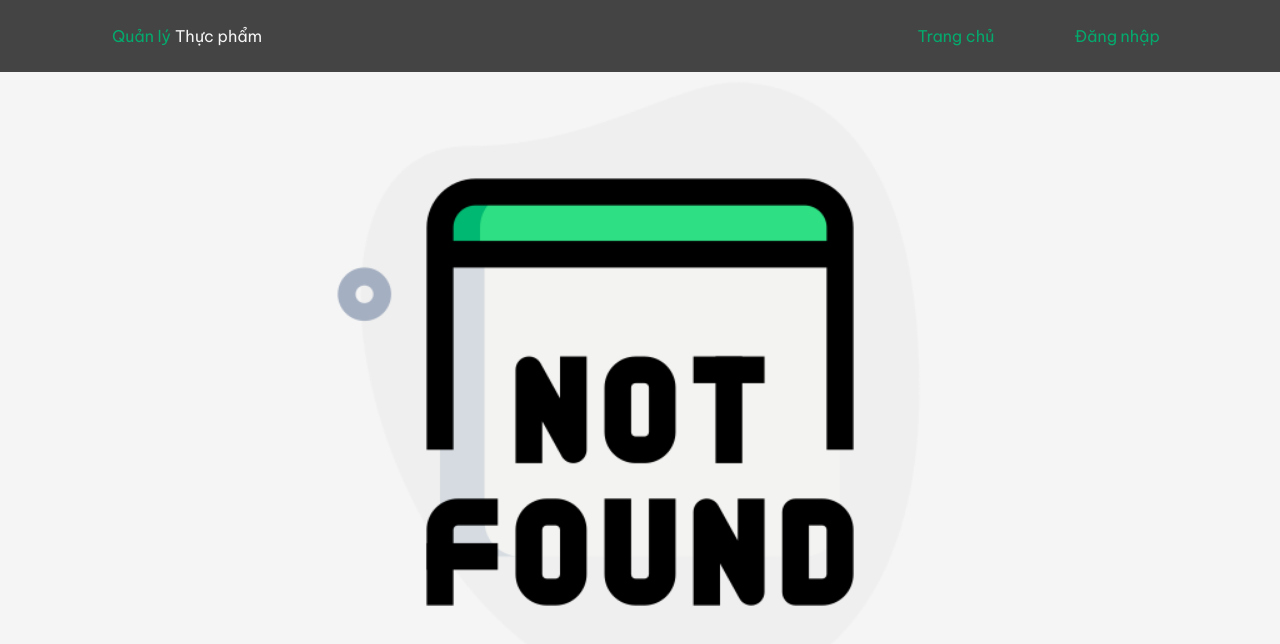
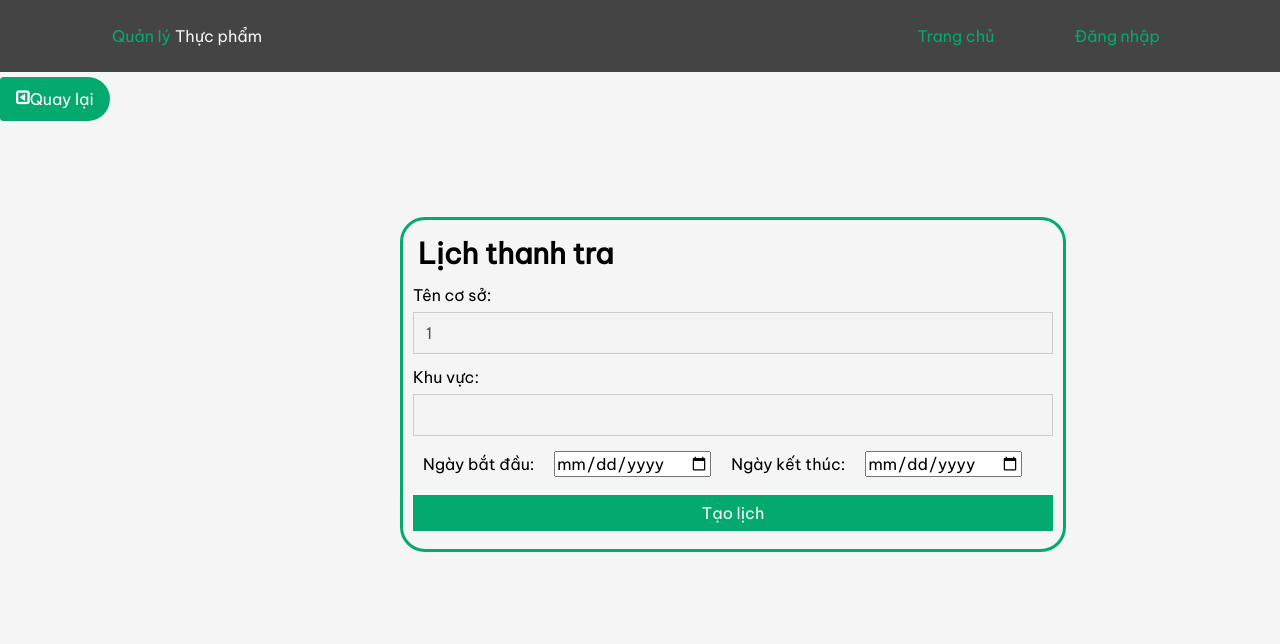
Before and after one commit to lhtrung11/btl-fe, a React (Create React App) app: page /inspections/register/1 in a window 1280 px wide. Shown: the top 644 px of the page. Built offline with nearby package versions, Linux system fonts and the light colour scheme; no server answers.

Commit message:
newInspection

```diff
--- a/src/App.js
+++ b/src/App.js
@@ -12,7 +12,7 @@ import FacilityForm from './features/Facilities/FacilityForm/FacilityForm';
 import FacilityList from './features/Facilities/FacilityList/FacilityList';
 import AreaList from './features/Area/AreaList/AreaList';
 import AreaForm from './features/Area/AreaForm/AreaForm';
-import InspectionForm from './features/Inspections/InspectionForm/InspectionForm';
+import NewInspection from './features/Inspections/NewInspection/NewInspection';
 import InspectionList from './features/Inspections/InspectionList/InspectionList';
 import Login from './features/Auth/login/Login';
 import AppReducer from './reducers/AppReducer';
@@ -73,14 +73,7 @@ function App() {
                                 </div>
                             }
                         />
-
                         <Route path="/" element={<Home />}></Route>
-
-                        {/* <Route element={<LoggedRoute
-                            account={state.account}
-                            role={state.role}
-                            area={state.area}
-                        />}> */}
                         <Route path="/facilities" element={<FacilityList />} />
                         <Route
                             path="/facilities/:facilityId"
@@ -94,31 +87,25 @@ function App() {
                             path="/facilities/:facilityID"
                             element={<FacilityForm value={false} />}
                         />
-
                         <Route path="/area/register" element={<AreaForm />} />
                         <Route path="/area" element={<AreaList />} />
-
                         <Route
                             path="/inspections"
                             element={<InspectionList />}
                         />
                         <Route
-                            path="/inspections/register"
-                            element={<InspectionForm />}
+                            path="/inspections/register/:facilityId"
+                            element={<NewInspection />}
                         />
-                        <Route
+                        {/* <Route
                             path="/inspections/:inspectionID"
                             element={<InspectionForm />}
-                        />
-
+                        /> */}
                         <Route path="/users" element={<AccountList />} />
                         <Route path="/users/register" element={<Register />} />
                         <Route path="/users/:userId" element={<Account />} />
-
                         <Route path="/area/:areaID" element={<AreaForm />} />
                         <Route path="/area" element={<AreaList />} />
-                        {/* </Route> */}
-
                         <Route path="*" element={<NotFound />} />
                     </Routes>
                 </div>
--- a/src/features/Inspections/InspectionForm/InspectionForm.js
+++ /dev/null
@@ -1,37 +0,0 @@
-import { React, useState } from 'react';
-import axios from '../../../api/axios';
-import AppContext from '../../../components/AppContext/AppContext';
-import './InspectionForm.css';
-
-const INSPECTION_URL = '/inspections';
-
-const InspectionForm = () => {
-    const [mode, setMode] = useState(true);
-
-    return (
-        <>
-            <button className="btn">
-                <i className="fa fa-caret-square-o-left"></i>
-                Quay lại
-            </button>
-
-            <form className="inspectionForm">
-                <h1 className="inspectionHeader">Lịch thanh tra</h1>
-                <label htmlFor="facility">Tên cơ sở:</label>
-                <input type="text" name="facility" />
-                <label htmlFor="area">Khu vực:</label>
-                <input type="text" name="area" />
-                <label htmlFor="from">Ngày bắt đầu:</label>
-                <br />
-                <input type="date" id="from" name="from" />
-                <br />
-                <label htmlFor="to">Ngày kết thúc:</label>
-                <br />
-                <input type="date" id="to" name="to" />
-                <button type="submit">Tạo lịch</button>
-            </form>
-        </>
-    );
-};
-
-export default InspectionForm;
--- a/src/features/Inspections/InspectionForm/InspectionForm.css
+++ b/src/features/Inspections/NewInspection/NewInspection.css
@@ -49,3 +49,8 @@
     color: #04AA6D;
     background-color: white;
 }
+
+label.labelDate,
+input.inputDate {
+    margin: 1rem;
+}
--- /dev/null
+++ b/src/features/Inspections/NewInspection/NewInspection.js
@@ -0,0 +1,68 @@
+import { React, useState, useCallback, useEffect } from 'react';
+import { useNavigate, useParams } from 'react-router';
+import axios from '../../../api/axios';
+import AppContext from '../../../components/AppContext/AppContext';
+import './NewInspection.css';
+
+// const INSPECTION_URL = '/inspections';
+
+const InspectionForm = () => {
+    const { facilityId } = useParams();
+    const area = { _id: null, name: null };
+
+    const getFacility = useCallback(async () => {
+        try {
+            const token = localStorage.getItem('token');
+            const option = {
+                method: 'get',
+                url: `/facilities/${facilityId}`,
+                headers: {
+                    Authorization: `Bearer ${token}`,
+                },
+            };
+            const response = await axios(option);
+        } catch (error) {}
+    }, []);
+
+    useEffect(() => {
+        getFacility();
+    }, [getFacility]);
+
+    return (
+        <>
+            <button className="btn">
+                <i className="fa fa-caret-square-o-left"></i>
+                Quay lại
+            </button>
+
+            <form className="inspectionForm">
+                <h1 className="inspectionHeader">Lịch thanh tra</h1>
+                <label htmlFor="facility">Tên cơ sở:</label>
+                <input
+                    type="text"
+                    name="facility"
+                    value={facilityId}
+                    disabled
+                />
+                <label htmlFor="area">Khu vực:</label>
+                <input type="text" name="area" value={area.name} disabled />
+                <label htmlFor="from" className="labelDate">
+                    Ngày bắt đầu:
+                </label>
+                <input
+                    type="date"
+                    id="from"
+                    name="from"
+                    className="inputDate"
+                />
+                <label htmlFor="to" className="labelDate">
+                    Ngày kết thúc:
+                </label>
+                <input type="date" id="to" name="to" className="inputDate" />
+                <button type="submit">Tạo lịch</button>
+            </form>
+        </>
+    );
+};
+
+export default InspectionForm;
```
